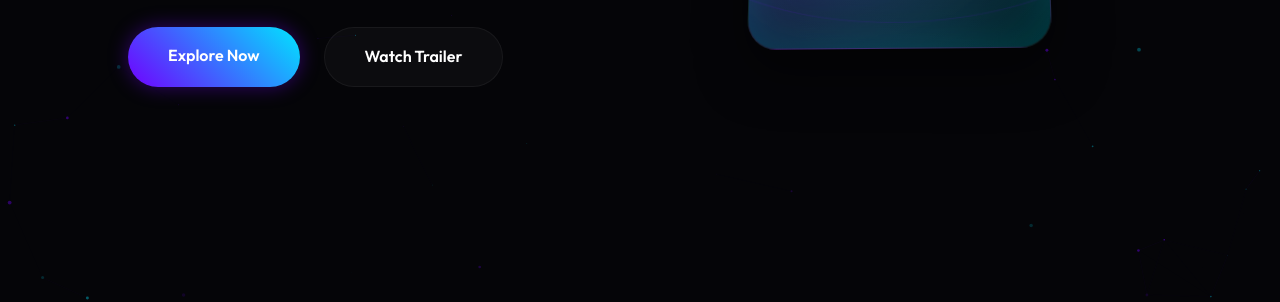
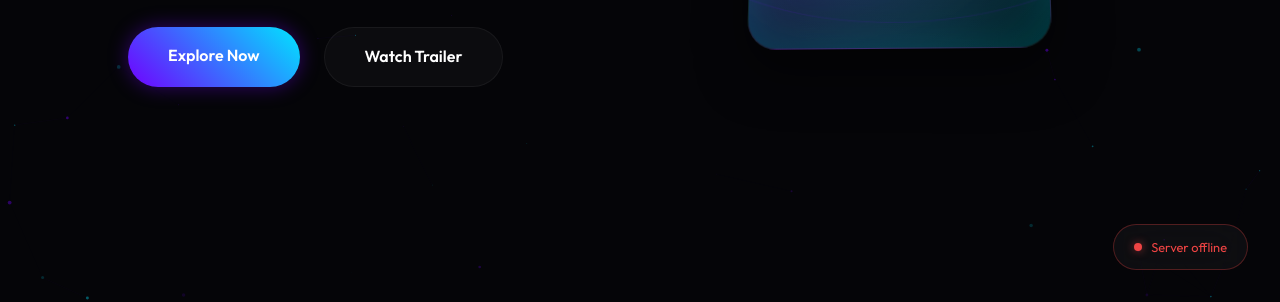
Before and after one commit to Kellie-Brighty/test-syncship, a plain HTML site: page public/index.html in a window 1280 px wide. Shown: the part 498-800 px from the top of the page. Drawn offline with Linux system fonts and the light colour scheme; no server answers.

Commit message:
Connect to deployed server API at server.buildbeyond.art

```diff
--- a/public/index.html
+++ b/public/index.html
@@ -11,6 +11,12 @@
     />
   </head>
   <body>
+    <!-- Server Status Toast -->
+    <div id="server-status" class="server-toast">
+      <div class="toast-dot"></div>
+      <span id="toast-text">Connecting...</span>
+    </div>
+
     <canvas id="particle-canvas"></canvas>
 
     <nav class="navbar hidden-onload">
--- a/public/script.js
+++ b/public/script.js
@@ -1,3 +1,33 @@
+// ── Server Status Check (runs on mount) ──
+(async function checkServerStatus() {
+  const toast = document.getElementById("server-status");
+  const toastText = document.getElementById("toast-text");
+
+  const baseUrl = "https://server.buildbeyond.art";
+
+  try {
+    const res = await fetch(baseUrl + "/api/status");
+    if (!res.ok) throw new Error("Bad response: " + res.status);
+    const data = await res.json();
+    console.log("Server status:", data);
+    toast.classList.add("active");
+    toastText.textContent = `Server active \u00b7 ${formatUptime(data.uptime)}`;
+  } catch (err) {
+    console.error("Server status check failed:", err);
+    toast.classList.add("error");
+    toastText.textContent = "Server offline";
+  }
+
+  function formatUptime(s) {
+    const h = Math.floor(s / 3600);
+    const m = Math.floor((s % 3600) / 60);
+    const sec = Math.floor(s % 60);
+    if (h > 0) return `${h}h ${m}m`;
+    if (m > 0) return `${m}m ${sec}s`;
+    return `${sec}s`;
+  }
+})();
+
 // Particle Background Effect
 const canvas = document.getElementById("particle-canvas");
 const ctx = canvas.getContext("2d");
--- a/public/style.css
+++ b/public/style.css
@@ -439,3 +439,61 @@ p {
     height: 250px;
   }
 }
+
+/* Server Status Toast */
+.server-toast {
+  position: fixed;
+  bottom: 2rem;
+  right: 2rem;
+  display: flex;
+  align-items: center;
+  gap: 0.6rem;
+  padding: 0.75rem 1.25rem;
+  background: rgba(255, 255, 255, 0.04);
+  backdrop-filter: blur(20px);
+  border: 1px solid rgba(255, 255, 255, 0.08);
+  border-radius: 50px;
+  font-size: 0.8rem;
+  font-weight: 500;
+  color: #94a3b8;
+  z-index: 1000;
+  opacity: 0;
+  transform: translateY(20px);
+  animation: toast-in 0.5s 1s forwards ease-out;
+  transition: border-color 0.4s, color 0.4s;
+}
+
+.server-toast.active {
+  border-color: rgba(34, 197, 94, 0.3);
+  color: #22c55e;
+}
+
+.server-toast.error {
+  border-color: rgba(239, 68, 68, 0.3);
+  color: #ef4444;
+}
+
+.toast-dot {
+  width: 8px;
+  height: 8px;
+  border-radius: 50%;
+  background: #6b7280;
+  transition: background 0.4s, box-shadow 0.4s;
+}
+
+.server-toast.active .toast-dot {
+  background: #22c55e;
+  box-shadow: 0 0 8px rgba(34, 197, 94, 0.6);
+}
+
+.server-toast.error .toast-dot {
+  background: #ef4444;
+  box-shadow: 0 0 8px rgba(239, 68, 68, 0.6);
+}
+
+@keyframes toast-in {
+  to {
+    opacity: 1;
+    transform: translateY(0);
+  }
+}
```
Also changed, not shown: 1 other file.
